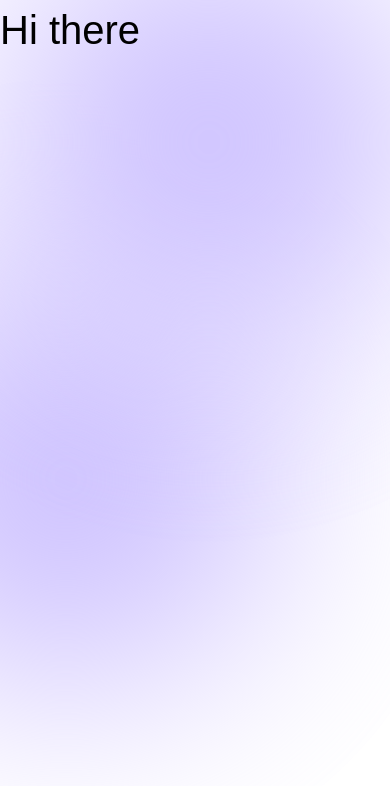
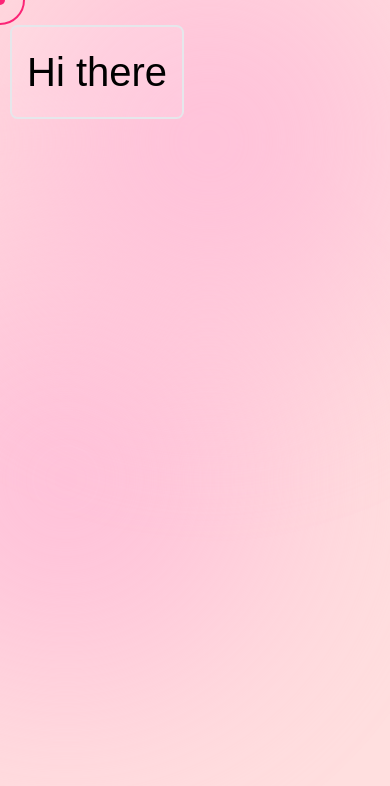
Before and after one commit to rakshitweb/portfolio_v3, a Next.js app: page / in a window 390 px wide. Shown: the top 786 px of the page. Built offline with nearby package versions, Linux system fonts and the light colour scheme.

Commit message:
I dont know what I did

```diff
--- a/src/app/globals.css
+++ b/src/app/globals.css
@@ -9,14 +9,17 @@
   --primary: 251, 37, 118;
   --secondary: 63, 0, 113;
   --ball: 21, 0, 80;
+  --card: 255, 255, 255;
   --text: 255, 255, 255;
+  --shadow-frost: 255, 255, 255;
 }
 
 @media (prefers-color-scheme: light) {
   :root {
-    --background: 255, 255, 255;
-    --ball: 205, 193, 255;
+    --background: 255, 223, 223;
+    --ball: 255, 192, 217;
     --text: 0, 0, 0;
+    --shadow-frost: null;
   }
 }
 
--- a/src/app/layout.tsx
+++ b/src/app/layout.tsx
@@ -16,7 +16,7 @@ export default function RootLayout({
     <html lang="en">
       <body className="relative bg-background">
         <RandomBackground />
-        <main className="relative h-[100vh] w-full z-content">
+        <main className="relative h-[100vh] overflow-auto w-full z-content">
           {/* <Navbar /> */}
           {children}
           <MousePointer />
--- /dev/null
+++ b/src/components/Card/Card.tsx
@@ -0,0 +1,17 @@
+import { ReactNode } from "react";
+
+export function Card({
+  children,
+  className = "",
+}: {
+  children: ReactNode;
+  className?: string;
+}) {
+  return (
+    <div
+      className={`p-6 lg:p-10 bg-card bg-opacity-10 border-2 rounded-xl w-max text-text shadow-frost shadow-card ${className}`}
+    >
+      {children}
+    </div>
+  );
+}
--- /dev/null
+++ b/src/components/Card/index.ts
@@ -0,0 +1 @@
+export { Card } from "./Card";
--- a/src/components/HeroSection/HeroSection.tsx
+++ b/src/components/HeroSection/HeroSection.tsx
@@ -2,9 +2,11 @@
 
 import { useState } from "react";
 import { WelcomeScreen } from "../Animations";
+import { Card } from "../Card";
+import { Wrapper } from "../Wrapper";
 
 export function HeroSection() {
-  const [showAnimation, setShowAnimation] = useState(true);
+  const [showAnimation, setShowAnimation] = useState(false);
 
   const onWelcomeAnimationComplete = () => {
     setShowAnimation(false);
@@ -17,7 +19,13 @@ export function HeroSection() {
           onWelcomeAnimationComplete={onWelcomeAnimationComplete}
         />
       )}
-      <h1 className="content text-text text-[4rem]">Hi there</h1>
+      <section className="my-10">
+        <Wrapper>
+          <Card>
+            <h1 className="content text-text text-[4rem]">Hi there</h1>
+          </Card>
+        </Wrapper>
+      </section>
     </>
   );
 }
--- a/src/components/MousePointer/MousePointer.tsx
+++ b/src/components/MousePointer/MousePointer.tsx
@@ -19,6 +19,13 @@ export function MousePointer() {
   useEffect(() => {
     if (window.navigator.maxTouchPoints > 0) {
       setIsTouchScreen(true);
+    } else {
+      if (outerCursorRef.current) {
+        outerCursorRef.current.classList.remove("hidden");
+      }
+      if (innerCursorRef.current) {
+        innerCursorRef.current.classList.remove("hidden");
+      }
     }
   }, []);
 
@@ -68,6 +75,24 @@ export function MousePointer() {
         innerCursorRef.current.style.transform = `${translateTransform} ${rotateTransform} ${scaleTransform}`;
       }
 
+      if (outerCursorRef.current && innerCursorRef.current) {
+        const mouseOverElement = document.elementFromPoint(
+          circle.current.x,
+          circle.current.y,
+        );
+
+        if (
+          mouseOverElement &&
+          mouseOverElement.classList.contains("content")
+        ) {
+          outerCursorRef.current.classList.add("active");
+          innerCursorRef.current.classList.add("active");
+        } else {
+          outerCursorRef.current.classList.remove("active");
+          innerCursorRef.current.classList.remove("active");
+        }
+      }
+
       requestAnimationFrame(tick);
     };
 
@@ -78,39 +103,6 @@ export function MousePointer() {
     };
   }, []);
 
-  useEffect(() => {
-    function onMouseEnter() {
-      if (outerCursorRef.current) {
-        outerCursorRef.current.classList.add("active");
-      }
-      if (innerCursorRef.current) {
-        innerCursorRef.current.classList.add("active");
-      }
-    }
-    function onMouseLeave() {
-      if (outerCursorRef.current) {
-        outerCursorRef.current.classList.remove("active");
-      }
-      if (innerCursorRef.current) {
-        innerCursorRef.current.classList.remove("active");
-      }
-    }
-
-    const contentElements = document.querySelectorAll<HTMLElement>(".content");
-    console.log(contentElements);
-    contentElements.forEach((element: HTMLElement) => {
-      element.addEventListener("mouseenter", onMouseEnter);
-      element.addEventListener("mouseleave", onMouseLeave);
-    });
-
-    return () => {
-      contentElements.forEach((element: HTMLElement) => {
-        element.removeEventListener("mouseenter", onMouseEnter);
-        element.removeEventListener("mouseleave", onMouseLeave);
-      });
-    };
-  });
-
   if (isTouchScreen) {
     return null;
   }
@@ -119,11 +111,11 @@ export function MousePointer() {
     <>
       <div
         ref={outerCursorRef}
-        className="cursor-outer z-mouse-pointer fixed left-0 top-0 pointer-events-none w-[5rem] aspect-square border-2 border-solid border-primary rounded-full transition-all duration-100"
+        className="hidden cursor-outer z-mouse-pointer fixed left-0 top-0 pointer-events-none w-[5rem] aspect-square border-2 border-solid border-primary rounded-full transition-all duration-100"
       />
       <div
         ref={innerCursorRef}
-        className="cursor-inner fixed z-mouse-pointer left-0 top-0 w-4 aspect-square bg-primary rounded-full pointer-events-none transition-all duration-120"
+        className="hidden cursor-inner fixed z-mouse-pointer left-0 top-0 w-4 aspect-square bg-primary rounded-full pointer-events-none transition-all duration-110"
       />
     </>
   );
--- a/src/components/RandomBackground/RandomBackground.tsx
+++ b/src/components/RandomBackground/RandomBackground.tsx
@@ -5,7 +5,7 @@ export function RandomBackground() {
     "absolute w-[80rem] h-[80rem] lg:w-[100rem] lg:h-[100rem] rounded-full fill-ball lg:[--animation-duration: 20s] translate-x-[-50%] translate-y-[-50%]";
 
   return (
-    <div className="absolute h-full w-full overflow-hidden">
+    <div className="random-background-container absolute h-full w-full overflow-hidden">
       <Ball className={`${commonClasses} animate-ball-move`} />
       <Ball className={`${commonClasses} animate-ball-move-inverted`} />
     </div>
--- a/src/components/index.ts
+++ b/src/components/index.ts
@@ -5,3 +5,4 @@ export * from "./Wrapper";
 export * from "./Animations";
 export * from "./HeroSection";
 export * from "./MousePointer";
+export * from "./Card";
--- a/tailwind.config.ts
+++ b/tailwind.config.ts
@@ -25,13 +25,21 @@ export default {
         base: "1.6rem",
       },
       colors: {
-        primary: "rgb(var(--primary))",
+        primary: "rgba(var(--primary), <alpha-value>)",
+        secondary: "rgba(var(--secondary), <alpha-value>)",
         text: "rgb(var(--text))",
         ball: "rgba(var(--ball), <alpha-value>)",
       },
       backgroundColor: {
         background: "rgba(var(--background), <alpha-value>)",
         ball: "rgba(var(--ball), <alpha-value>)",
+        card: "rgba(var(--card), <alpha-value>)",
+      },
+      boxShadow: {
+        card: "0 0 1rem 0.15rem currentColor, inset 0 0 0.75rem 0.15rem currentColor",
+      },
+      boxShadowColor: {
+        frost: "rgba(var(--shadow-frost), <alpha-value>)",
       },
       zIndex: {
         backdrop: "-1",
```
